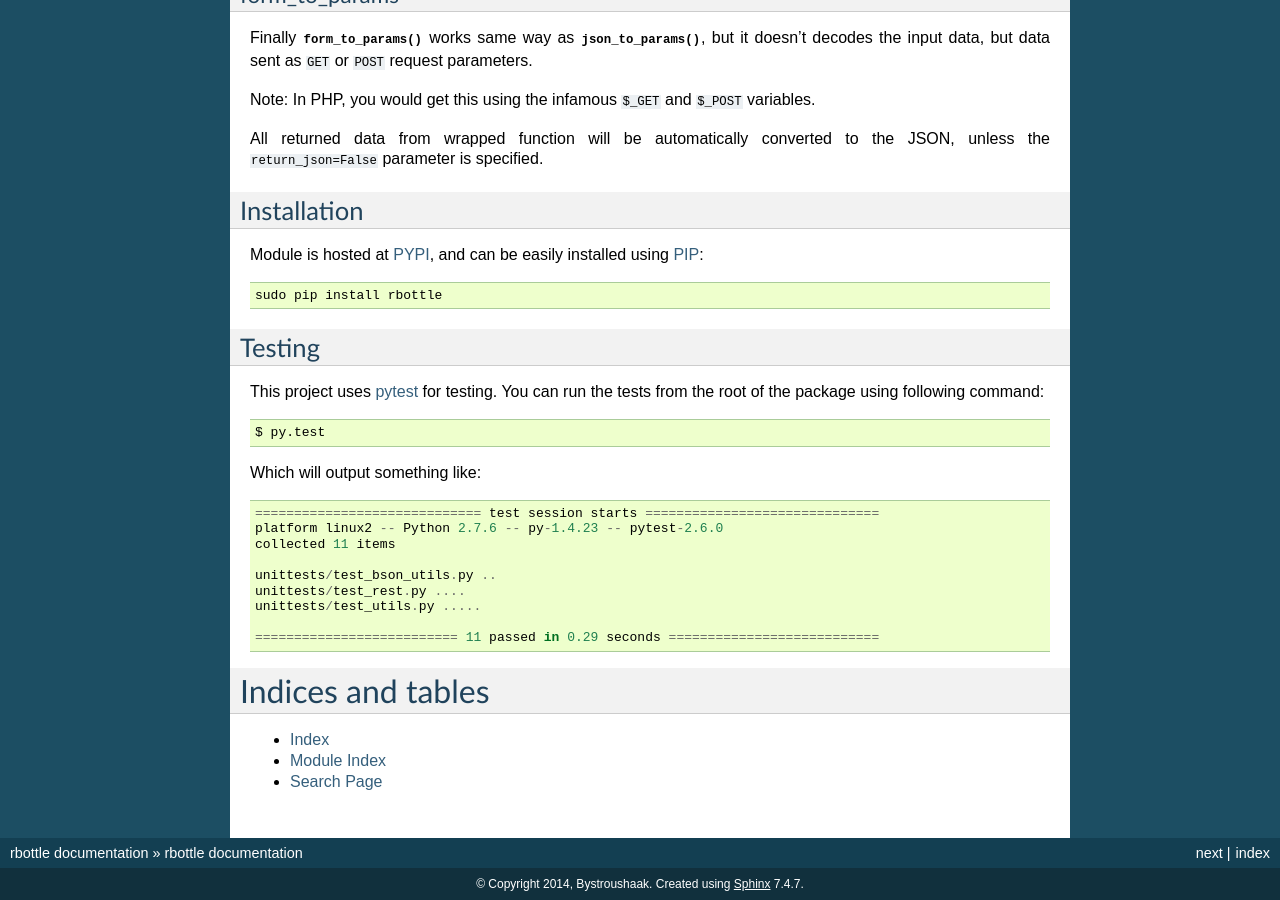
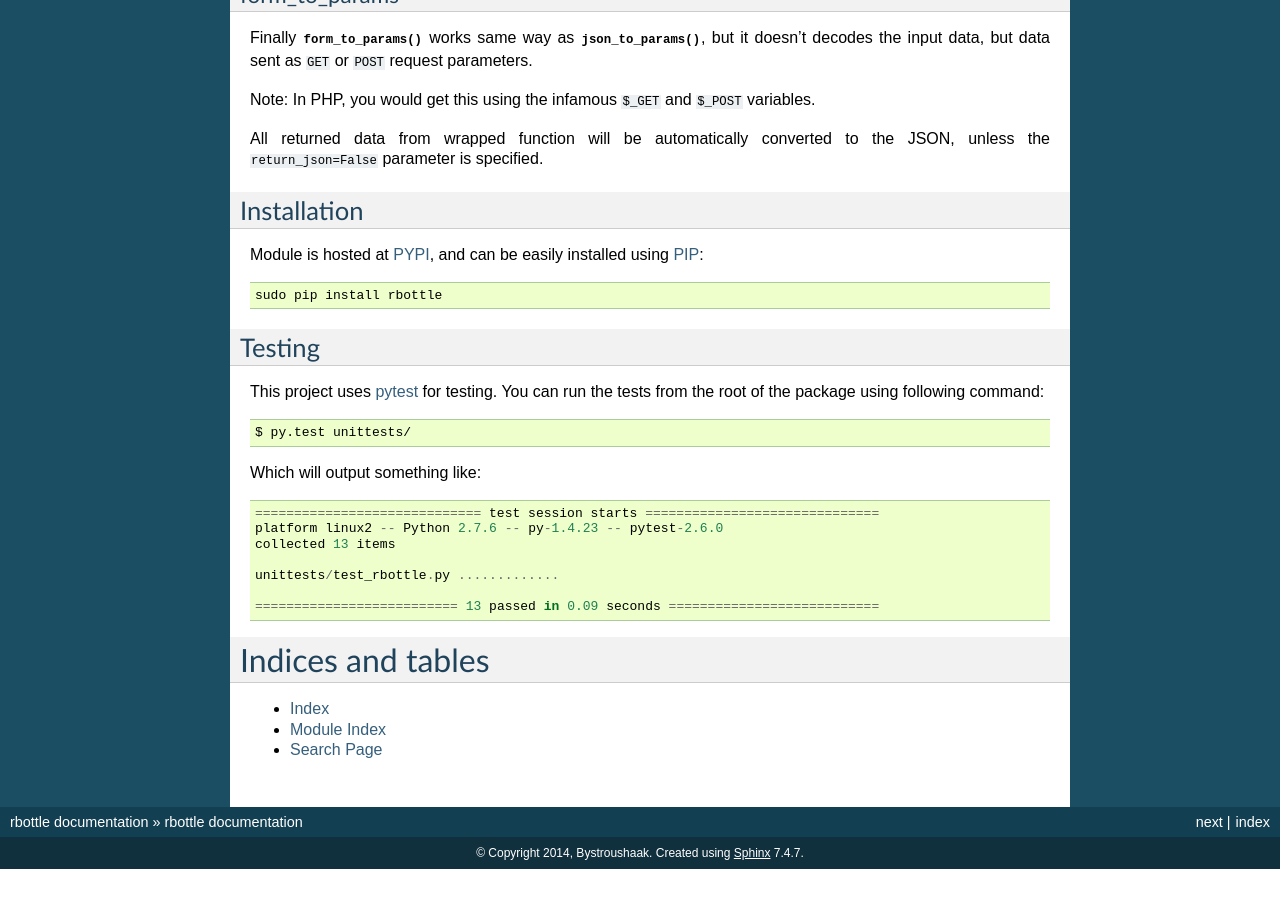
Before and after one commit to Bystroushaak/bottle-rest, a Sphinx documentation site: the page built from docs/index.rst, in a window 1280 px wide and 900 px high, scrolled down 2100 px. Built offline with Sphinx 7.4.7, drawn with Linux system fonts in a browser that asks for light colours; after the commit the page ends 2969 px from its top, so only the background shows below that.

Commit message:
Updated tests output example in documentation.

```diff
--- a/docs/index.rst
+++ b/docs/index.rst
@@ -142,19 +142,17 @@ Testing
 This project uses `pytest <http://pytest.org>`_ for testing. You can run
 the tests from the root of the package using following command::
 
-    $ py.test
+    $ py.test unittests/
 
 Which will output something like::
 
-    ============================= test session starts ==============================
-    platform linux2 -- Python 2.7.6 -- py-1.4.23 -- pytest-2.6.0
-    collected 11 items
+ ============================= test session starts ==============================
+ platform linux2 -- Python 2.7.6 -- py-1.4.23 -- pytest-2.6.0
+ collected 13 items
 
-    unittests/test_bson_utils.py ..
-    unittests/test_rest.py ....
-    unittests/test_utils.py .....
+ unittests/test_rbottle.py .............
 
-    ========================== 11 passed in 0.29 seconds ===========================
+ ========================== 13 passed in 0.09 seconds ===========================
 
 Indices and tables
 ==================
```
